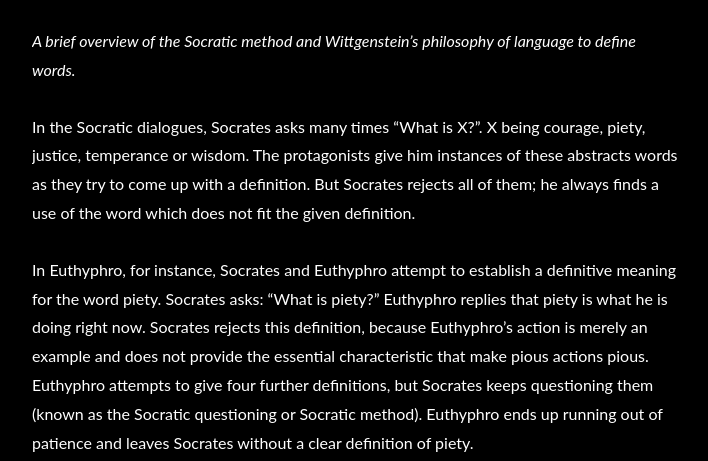
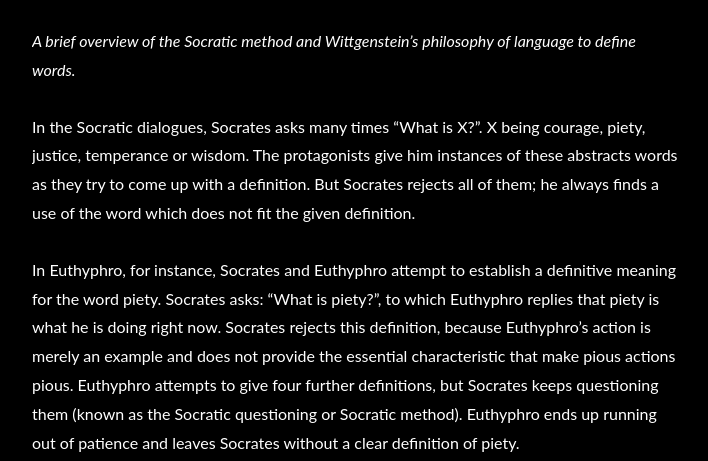
Before and after one commit to rykener/rykener.net, a Jekyll site: the page built from all_collections/_posts/2020-04-14-wittgenstein.md, in a window 1280 px wide and 900 px high, scrolled down 483 px, cut to the strip 0-461 px from the top of the window. Shown: the whole strip, without its empty margins (283-991 px from the left). Built offline with Jekyll 4.4.1, drawn with Linux system fonts in a browser that asks for light colours; some of the changed text lies outside the part shown.

Commit message:
Wittgenstein corrections

```diff
--- a/all_collections/_posts/2020-04-14-wittgenstein.md
+++ b/all_collections/_posts/2020-04-14-wittgenstein.md
@@ -10,7 +10,7 @@ thumbnail: "assets/images/socrates.jpeg"
 
 In the Socratic dialogues, Socrates asks many times “What is X?”. X being courage, piety, justice, temperance or wisdom. The protagonists give him instances of these abstracts words as they try to come up with a definition. But Socrates rejects all of them; he always finds a use of the word which does not fit the given definition.
 
-In Euthyphro, for instance, Socrates and Euthyphro attempt to establish a definitive meaning for the word piety. Socrates asks: “What is piety?” Euthyphro replies that piety is what he is doing right now. Socrates rejects this definition, because Euthyphro’s action is merely an example and does not provide the essential characteristic that make pious actions pious. Euthyphro attempts to give four further definitions, but Socrates keeps questioning them (known as the Socratic questioning or Socratic method). Euthyphro ends up running out of patience and leaves Socrates without a clear definition of piety.
+In Euthyphro, for instance, Socrates and Euthyphro attempt to establish a definitive meaning for the word piety. Socrates asks: “What is piety?”, to which Euthyphro replies that piety is what he is doing right now. Socrates rejects this definition, because Euthyphro’s action is merely an example and does not provide the essential characteristic that make pious actions pious. Euthyphro attempts to give four further definitions, but Socrates keeps questioning them (known as the Socratic questioning or Socratic method). Euthyphro ends up running out of patience and leaves Socrates without a clear definition of piety.
 
 {:style="text-align:center;"}
 ![Euthyphro](https://miro.medium.com/max/1200/0*JvZwMoSu7ABRDgQU)
```
Also changed, not shown: other parts of all_collections/_posts/2020-04-14-wittgenstein.md (+3 -3 lines).
